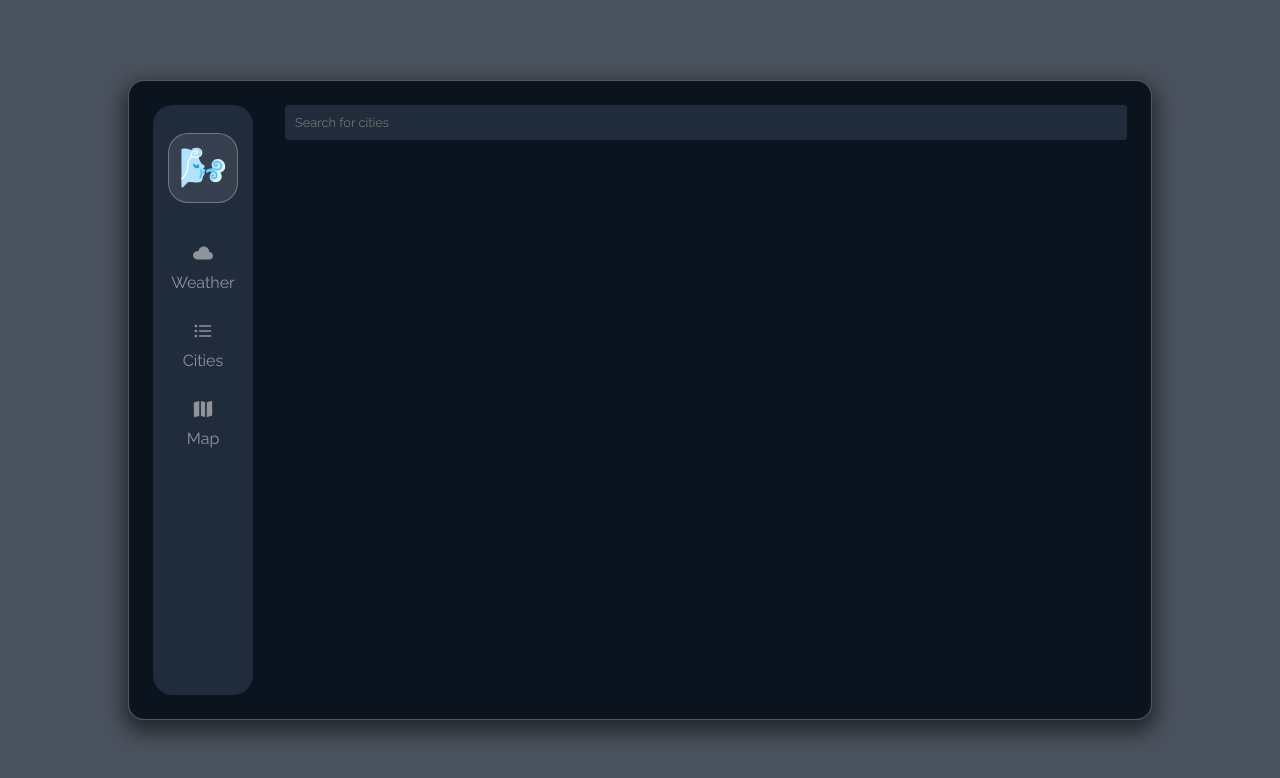
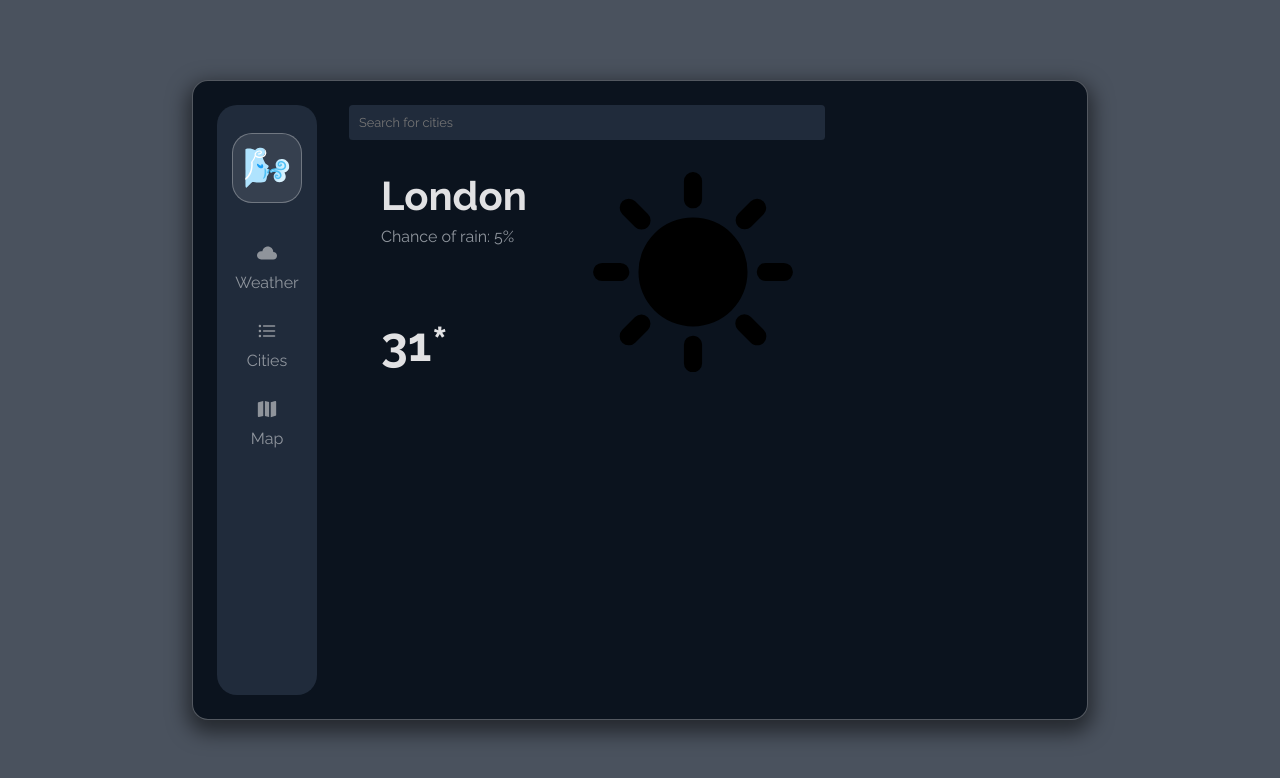
Before and after one commit to lidor-cohen/odin_weatherapp, a website built with webpack: page src/index.html in a window 1280 px wide. Built offline with nearby package versions, Linux system fonts and the light colour scheme.

Commit message:
created a initial display for the city weather info

```diff
--- a/src/index.html
+++ b/src/index.html
@@ -35,11 +35,13 @@
 
           <div class="large-display">
             <div class="display-text">
-              <h1></h1>
-              <p></p>
-              <h1></h1>
+              <div class="text1-wrapper">
+                <h2>London</h1>
+                  <p>Chance of rain: 5%</p>
+              </div>
+              <h1>31*</h1>
             </div>
-            <div class="display-image"></div>
+            <img src="./assets/sun.svg">
           </div>
           <div class="today-forecast"></div>
           <div class="air-conditions"></div>
--- a/src/js/style-loader.js
+++ b/src/js/style-loader.js
@@ -1 +1,3 @@
 import "../styles/main.scss";
+import "../styles/navbar.scss";
+import "../styles/content.scss";
--- /dev/null
+++ b/src/styles/content.scss
@@ -0,0 +1,64 @@
+@import "./main.scss";
+
+main {
+    flex: 1;
+
+    display: flex;
+}
+
+.left-section {
+    display: flex;
+    flex-direction: column;
+
+    flex: 1;
+}
+
+.right-section {
+    flex: 0.5;
+}
+
+.primary-text-input {
+    padding: 10px;
+    width: 100%;
+
+    appearance: none;
+    border: none;
+    outline: none;
+    font-size: 0.8em;
+    border-radius: .3em;
+    background-color: $secondary-background-color;
+    color: $primary-text-color;
+}
+
+.large-display {
+    display: flex;
+    justify-content: space-between;
+    padding: 2em;
+
+    .display-text {
+        color: $primary-text-color;
+        display: flex;
+        flex-direction: column;
+        justify-content: space-between;
+
+        h2 {
+            font-size: 2.5em;
+        }
+
+        p {
+            color: $secondary-text-color;
+            margin: 0.5em 0;
+        }
+
+        h1 {
+            font-size: 3em;
+
+        }
+
+    }
+
+    img {
+        width: 200px;
+        height: auto;
+    }
+}
--- a/src/styles/main.scss
+++ b/src/styles/main.scss
@@ -23,7 +23,7 @@ body {
   background-color: $primary-color;
 
   padding: 1.5em;
-  width: 80vw;
+  width: 70vw;
   height: 80vh;
 
   position: absolute;
@@ -39,77 +39,6 @@ body {
   gap: 2em;
 }
 
-#navbar {
-  height: 100%;
-  width: 100px;
-  background-color: $secondary-background-color;
-  border-radius: 20px;
-
-  display: flex;
-  flex-direction: column;
-  align-items: center;
-
-  padding: .5em;
-  gap: 10px;
-}
-
-.logo {
-  border: 1px solid rgba(255, 255, 255, 0.289);
-  border-radius: inherit;
-  background-color: rgba(255,255,255,0.1);
-  width: 70px;
-
-  padding: .7em;
-  margin: 20px 0;
-}
-
-.nav-item {
-  display: flex;
-  flex-direction: column;
-  align-items: center;
-  padding: 0.6em;
-  width: 100%;
-
-  border-radius: .5em;
-  gap: 10px;
-
-  img {
-    width: 20px;
-    height: auto;
-  }
-
-  &:hover {
-    color: white;
-    img {
-      filter: invert(100%) sepia(100%) saturate(5%) hue-rotate(53deg) brightness(106%) contrast(100%);
-    }
-  }
-}
-
-.selected {
-  color: white;
-  img {
-    filter: invert(100%) sepia(100%) saturate(5%) hue-rotate(53deg) brightness(106%) contrast(100%);
-  }
-}
-
 .svg-icon {
   filter: invert(72%) sepia(1%) saturate(2369%) hue-rotate(177deg) brightness(83%) contrast(78%);
 }
-
-main {
-  flex: 1;
-}
-
-.primary-text-input {
-  padding: 10px;
-  width: 100%;
-
-  appearance: none;
-  border: none;
-  outline: none;
-  font-size: 0.8em;
-  border-radius: .3em;
-  background-color: $secondary-background-color;
-  color: $primary-text-color;
-}
--- /dev/null
+++ b/src/styles/navbar.scss
@@ -0,0 +1,55 @@
+@import "./main.scss";
+
+#navbar {
+    height: 100%;
+    width: 100px;
+    background-color: $secondary-background-color;
+    border-radius: 20px;
+
+    display: flex;
+    flex-direction: column;
+    align-items: center;
+
+    padding: .5em;
+    gap: 10px;
+  }
+
+  .logo {
+    border: 1px solid rgba(255, 255, 255, 0.289);
+    border-radius: inherit;
+    background-color: rgba(255,255,255,0.1);
+    width: 70px;
+
+    padding: .7em;
+    margin: 20px 0;
+  }
+
+  .nav-item {
+    display: flex;
+    flex-direction: column;
+    align-items: center;
+    padding: 0.6em;
+    width: 100%;
+
+    border-radius: .5em;
+    gap: 10px;
+
+    img {
+      width: 20px;
+      height: auto;
+    }
+
+    &:hover {
+      color: white;
+      img {
+        filter: invert(100%) sepia(100%) saturate(5%) hue-rotate(53deg) brightness(106%) contrast(100%);
+      }
+    }
+  }
+
+  .selected {
+    color: white;
+    img {
+      filter: invert(100%) sepia(100%) saturate(5%) hue-rotate(53deg) brightness(106%) contrast(100%);
+    }
+  }
```
